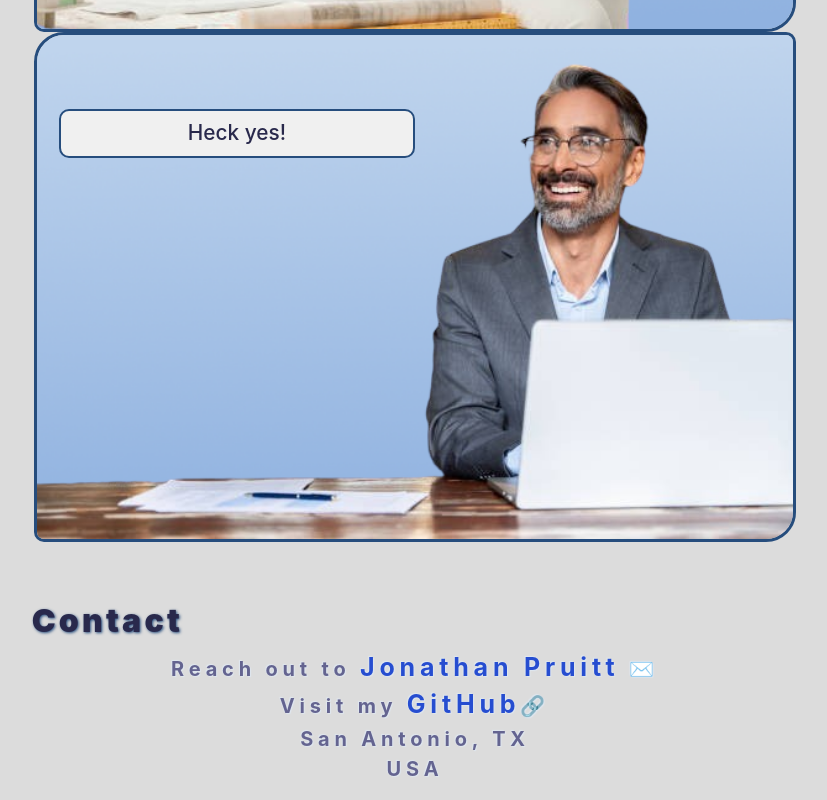
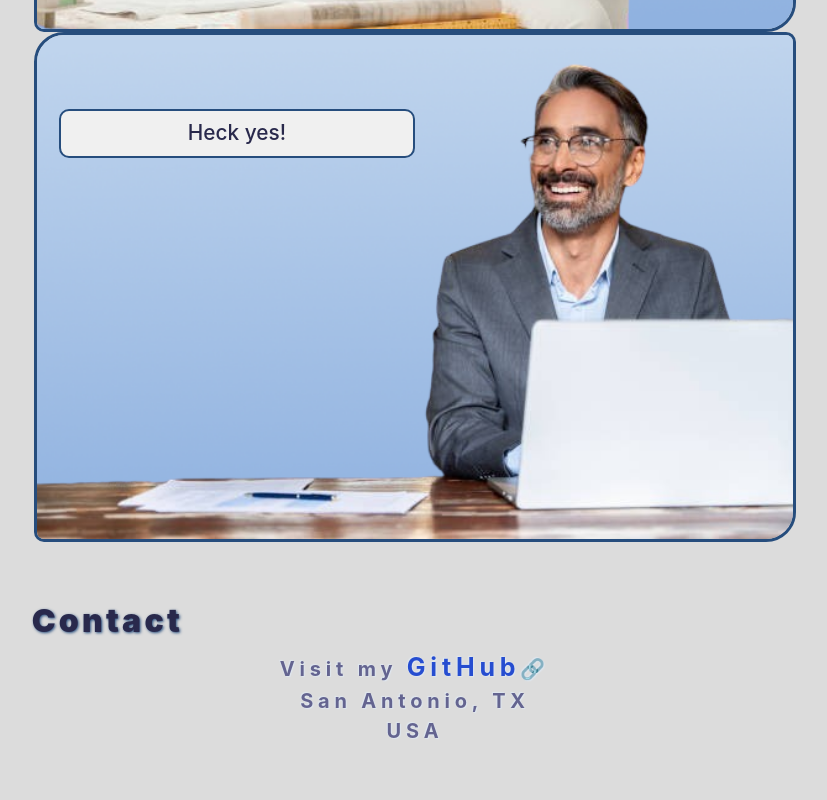
Before and after one commit to Jonathan-Pruitt/jonathanpruitt.github.io, a React (Create React App) app: page / in a window 1280 px wide. Shown: the part 7061-7861 px from the top of the page, without its empty margins (225-1052 px from the left). After the commit the page ends 7823 px from the top, so only its background shows below. Built offline with nearby package versions, Linux system fonts and the light colour scheme; no server answers.

Commit message:
Update Contact.jsx

```diff
--- a/src/components/Contact.jsx
+++ b/src/components/Contact.jsx
@@ -6,7 +6,6 @@ function Contact() {
             <div className="row justify-content-center">
                 <div className="col-10">
                     <address>
-                        Reach out to <a href="mailto:jonathan.pruitt@mscoding.org">Jonathan Pruitt</a> &#x2709; <br></br>
                         Visit my <a target="_blank" href="https://github.com/Jonathan-Pruitt">GitHub</a>&#128279; <br />
                         San Antonio, TX <br />
                         USA
```
